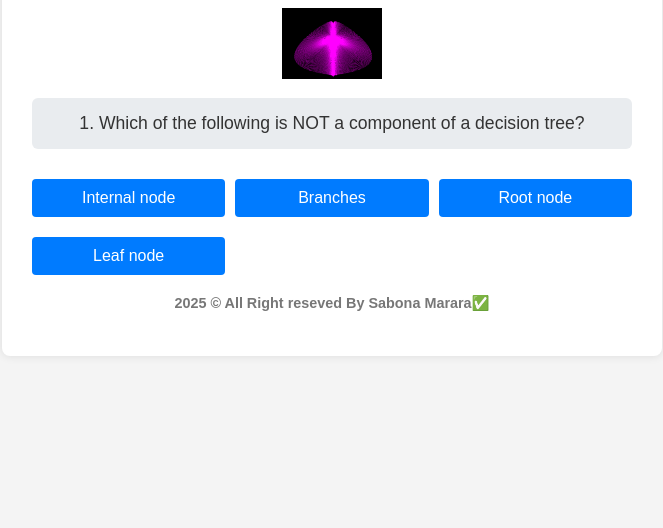
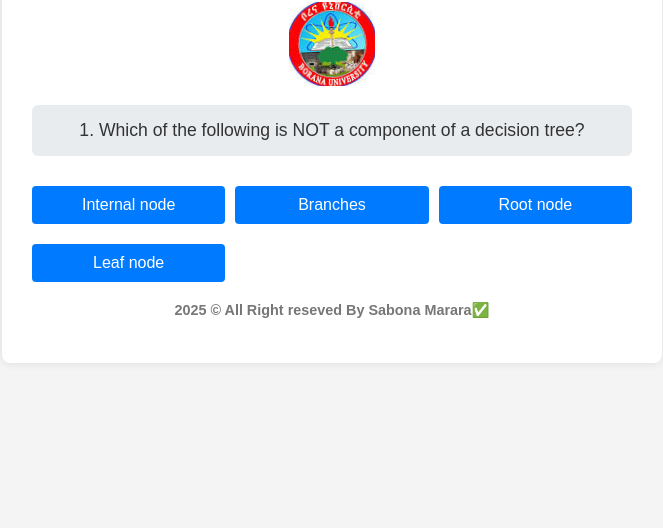
Before and after one commit to sabomarara/indivexam, a plain HTML site: page index.html in a window 1280 px wide. Shown: the part 272-800 px from the top of the page, without its empty margins (308-971 px from the left). Drawn offline with Linux system fonts and the light colour scheme.

Commit message:
Update index.html

```diff
--- a/index.html
+++ b/index.html
@@ -9,7 +9,7 @@
 <body>
     <div class="quiz-container">
         <h1>Fast Cast web</h1>
-        <img class="icon" src="hoda18.png" alt="">
+        <img class="icon" src="bru.png" alt="">
         <div id="question-container" class="question">
             </div>
         <div id="options-container" class="options-container">
```
